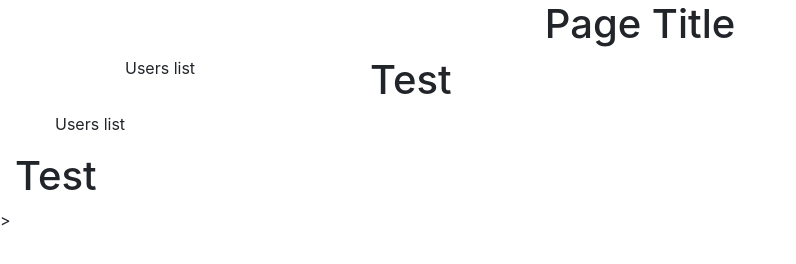
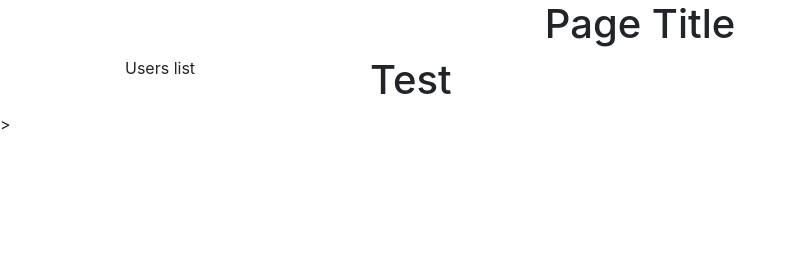
Before and after one commit to kkrawczynski-it-dev/Zadanie-w-NodeJS, a website: page View/index.html in a window 1280 px wide. Shown: the whole page, without its empty margins (0-796 px from the left). Drawn offline with nearby package versions, Linux system fonts and the light colour scheme; no server answers; files whose address does not match are found by name.

Commit message:
started building mega-template

```diff
--- a/View/index.html
+++ b/View/index.html
@@ -15,6 +15,7 @@
     <header class="container-fluid text-center">
         <h1>Page Title</h1>
     </header>
+
     <div class="container">
             <div class="row">
               <div class="col-3">
@@ -23,22 +24,8 @@
               <div class="col-9">
                     <h1 id="templateArea">Test</h1>
               </div>
-
             </div>
-          </div>
-
-
-
-
-    <div class="container-fluid">
-            <ul id="userId">Users list</ul>
-            <h1 id="templateArea">Test</h1>
     </div>
-
-
-
-
-
 
     <!-- Bootstrap + Popper -->
     <script src="https://cdnjs.cloudflare.com/ajax/libs/popper.js/1.12.9/umd/popper.min.js" integrity="sha384-ApNbgh9B+Y1QKtv3Rn7W3mgPxhU9K/ScQsAP7hUibX39j7fakFPskvXusvfa0b4Q" crossorigin="anonymous"></script>
```
